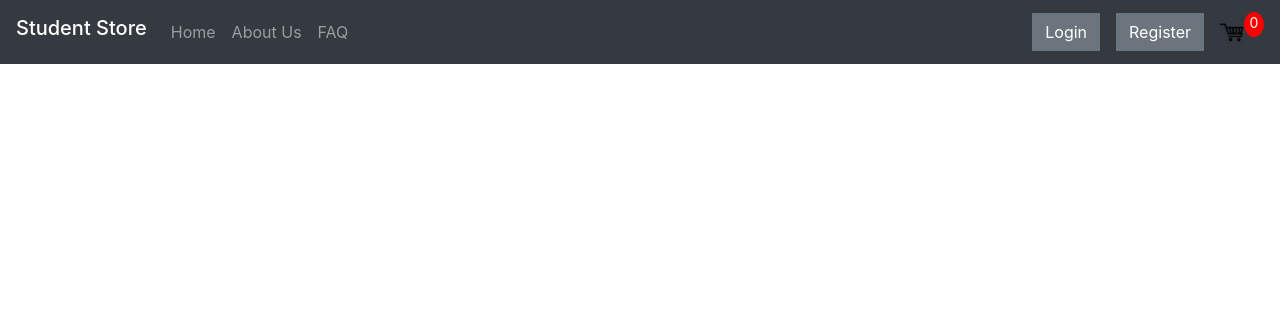
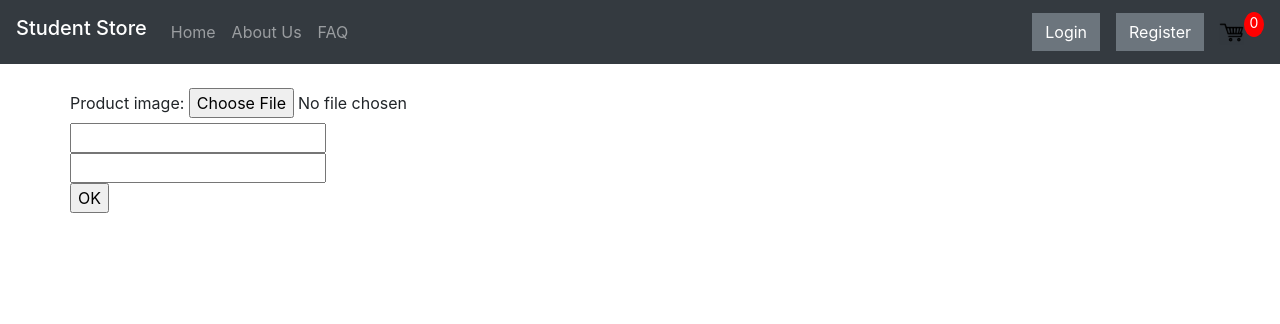
Before and after one commit to 2512262A/ecommerce_project, a Django app: page / in a window 1280 px wide. Shown: the top 324 px of the page. Run offline with Django 3.2, Linux system fonts and the light colour scheme; data that the repository does not hold is empty; some libraries are stand-ins or nearby versions.

Commit message:
Added feature to allow anyone who visits wesbite to upload products to be sold. Is very ugly but will be improved

```diff
--- a/store/forms.py
+++ b/store/forms.py
@@ -11,11 +11,11 @@ class UserForm(UserCreationForm):
         fields = ('first_name', 'last_name', 'username',
                   'email', 'password1', 'password2', )
 
-class ImageForm(forms.ModelForm):
+class ProductForm(forms.ModelForm):
     #Form for the image model
     class Meta:
         model = Product
-        fields = ['name','price','product_image']
+        fields = ('name','price','product_image')
 class EditProfileForm(UserChangeForm):
     password = None
     class Meta:
--- a/store/models.py
+++ b/store/models.py
@@ -26,8 +26,6 @@ class Product(models.Model):
         except:
             url = ''
         return url
-    def hm():
-        return ""
 
 class Order(models.Model):
     customer = models.ForeignKey(User, on_delete=models.CASCADE, null=True, blank=True)
@@ -66,6 +64,8 @@ class OrderItem(models.Model):
     def __str__(self):
         return self.product.name
 
+
+
 class ShippingAddress(models.Model):
     customer = models.ForeignKey(User, on_delete=models.CASCADE, null=True, blank=True)
     order = models.ForeignKey(Order, on_delete=models.CASCADE, null=True, blank=True)
--- a/store/templates/store/index.html
+++ b/store/templates/store/index.html
@@ -12,17 +12,31 @@
     <div class="row">
 		{% for product in products %}
 			<div class="col-lg-4">
-				<img class="thumbnail" src="{{product.imageurl}}">
 				<div class="box-element product">
-					<h6><strong>{{product.name}}</strong></h6>
-          <h6><img src="{{MEDIA_URL}}{{product.product_image}}" width = '100px'/></h6>
+					<h6><strong>{{product.name}}  {{order.name}}</strong></h6>
+          <h6><img class = 'thumbnail' src="{{MEDIA_URL}}{{product.product_image}}" width = '100px'/></h6>
 					<button  class="btn btn-outline-secondary add-btn">Add to Cart</button>
 					<h4 style="display: inline-block; float: right"><strong>£{{product.price}}</strong></h4>
 				</div>
 			</div>
 		{% endfor %}
 
-    </div>
+  <form enctype="multipart/form-data" action="/add_product/" method="post">
+    {% csrf_token %}
+    <label for="product_image">Product image: </label>
+    <input id="product_image" type="file" name="product_image"><br>
+    <input id="product_name" type="text" name="product_name"><br>
+    <input id="product_price" type="number" name="product_price"><br>
+    <input type="submit" value="OK">
+</form>
+
+
+  </div>
+  <script>
+  function update(myProduct){
+    order = myProduct;
+  }
+  </script>
 
 
 
--- a/store/templates/store/register.html
+++ b/store/templates/store/register.html
@@ -13,7 +13,7 @@
 <hr/>
 
 {% if registered %}
-<h5><strong>thank you for registering!</strong></h5>
+<h5><strong>Thank you for registering!</strong></h5>
 <a href="{% url 'login' %}">Login</a><br />
 {% else %}
 <form id="user_form" method="post" action="{% url 'register' %}">
@@ -22,6 +22,7 @@
     {{user_form|crispy}}
     <input type="submit" name="submit" class="btn btn-secondary" value="Register" />
 </form>
+
 {% endif %}
 
 {% endblock content %}
--- a/store/urls.py
+++ b/store/urls.py
@@ -12,5 +12,6 @@ urlpatterns = [
     path('logout/', views.user_logout, name='logout'),
     path('edit_profile/', views.edit_profile, name='edit profile'),
     path('change_password/', views.change_password, name='change password'),
+     path('add_product/', views.image_upload_view, name='upload product'),
 
 ]
--- a/store/views.py
+++ b/store/views.py
@@ -7,7 +7,7 @@ from django.contrib.auth import authenticate, login, logout
 from django.contrib.auth.forms import PasswordChangeForm
 from django.contrib import messages
 from django.contrib.auth import update_session_auth_hash
-from .forms import ImageForm
+from .forms import ProductForm
 from django.http import HttpResponse
 def index(request):
     products = Product.objects.all()
@@ -46,23 +46,17 @@ def faq(request):
     context = {}
     return render(request, 'store/faq.html', context)
 
-def myupload(request):
-    context = {}
-    return render(request,'store/myupload.html',context)
 
 def image_upload_view(request):
     #Process images uploaded by users
     if request.method == 'POST':
-        form = ImageForm(request.POST,request.FILES)
+        form = ProductForm(request.POST,request.FILES)
         if form.is_valid():
             form.save()
             #Get current instance obj to display in the template
-            return redirect('success')
     else:
-        form = ImageForm()
-    return render(request, 'myupload.html', {'form':form})
-def success(request):
-    return HttpResponse('successfully uploaded')
+        form = ProductForm()
+    return render(request, 'store/add_product.html', {'form':form})
 def register(request):
     registered = False
     if request.method == 'POST':
```
Also changed, not shown: store/templates/store/add_product.html (added, +7 -0 lines), media/arrow.png (renamed from static/images/arrow.png), media/arrow_3Iq9877.png (added), media/arrow_4eNEW3y.png (added), media/arrow_9AQ5D6D.png (added), media/arrow_ED5uyoG.png (added), media/arrow_z4MSlsH.png (added), static/images/KEKW.JPG (deleted), static/images/Wilowbank_Address.JPG (deleted), static/images/fine_points.JPG (deleted).
